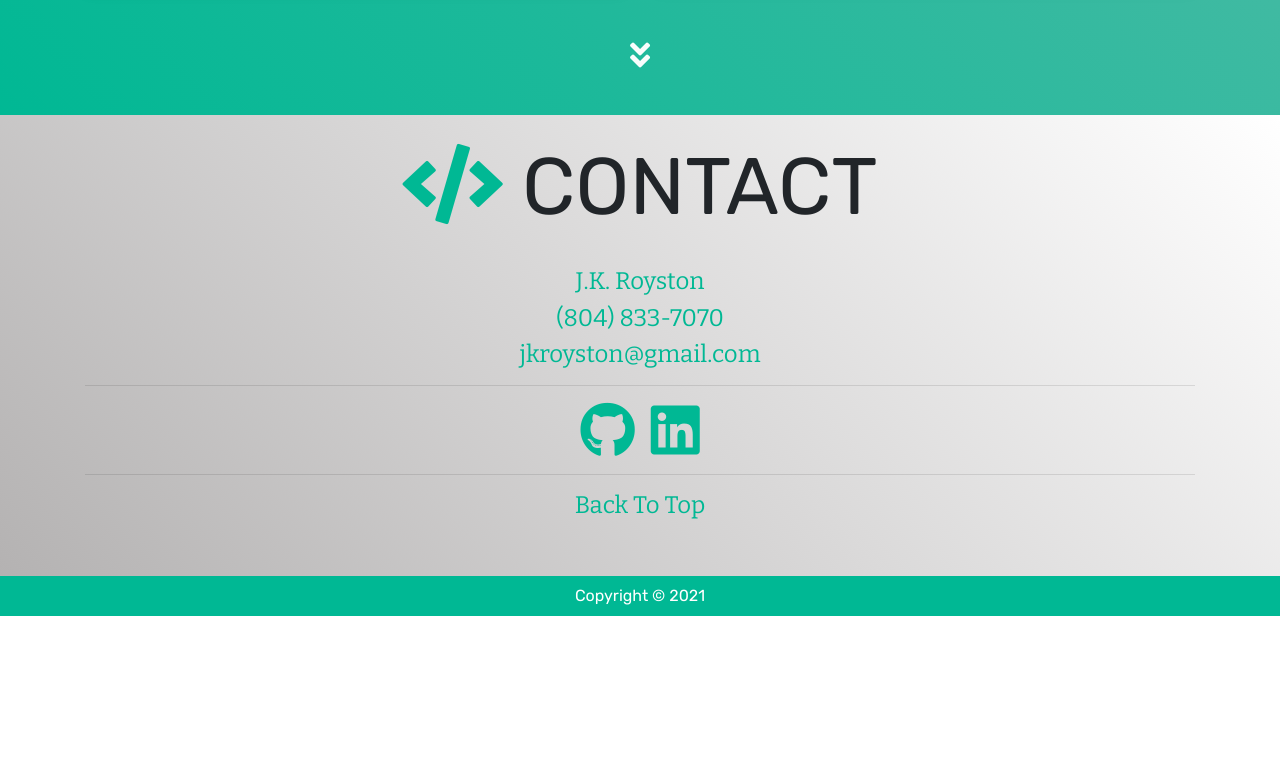
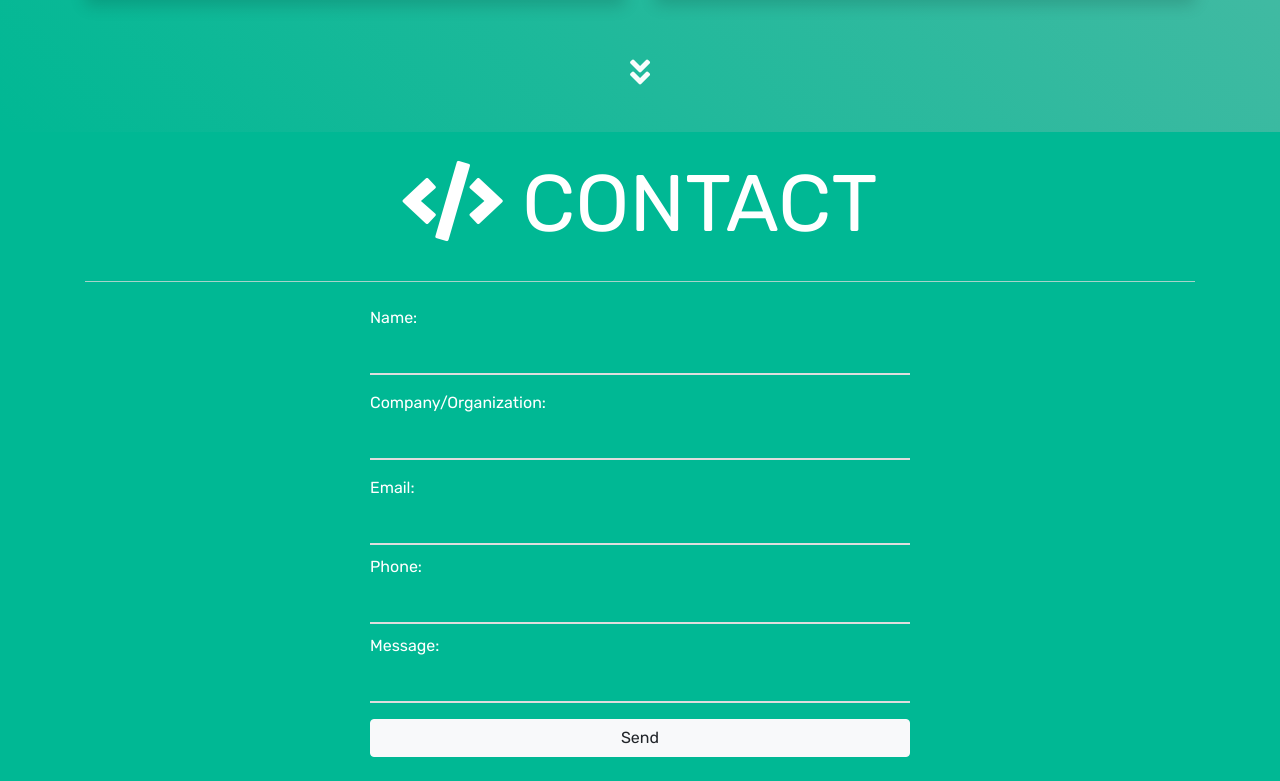
Before and after one commit to jxhnkndl/single-page-portfolio, a plain HTML site: page index.html in a window 1280 px wide. Shown: the part 2083-2864 px from the top of the page. Before the commit the page ends 2699 px from the top, so only its background shows below. Drawn offline with nearby package versions, Linux system fonts and the light colour scheme.

Commit message:
Create and style contact form

```diff
--- a/index.html
+++ b/index.html
@@ -48,16 +48,26 @@
       <header class="pb-3">
         <div id="header" class="container d-flex justify-content-center ">
           <div id="header-text" class="text-center">
+
+            <!-- Animated Graphic -->
             <div id="img-wrapper" class="mx-auto mt-5 mb-3 d-flex justify-content-center align-items-center">
               <img src="./assets/img/jkroyston.gif" alt="Animated memoji portrait">
             </div>
+
+            <!-- Stylized Hello -->
             <h1 class="heading rubik font-weight-bold">
               <i class="heading mb-0 fas fa-code color-green"></i>
               HELLO!
             </h1>
+
+            <!-- Heading Text -->
             <p class="h5 font-weight-light">I'm J.K. Royston and I'm full-stack developer based in Richmond, Virginia. Let's take my passion for technology and build something together.</p>
             <hr>
-            <a href="./assets/docs/jk-royston-full-resume.pdf" class="btn text-white m-2 shadow">Download Resume</a>
+
+            <!-- Resume Button -->
+            <a href="./assets/docs/jk-royston-full-resume.pdf" class="btn btn-green text-white m-2 shadow">Download Resume</a>
+
+            <!-- Animated Arrow -->
             <div class="down-scroll-arrow text-center mt-5">
               <a id="#header" href="#portfolio">
                 <i class="fas fa-angle-double-down h2 color-green mb-3"></i>
@@ -72,12 +82,15 @@
     <main>
 
       <!-- Section: Portfolio -->
-      <section id="portfolio" class="p-1">
+      <section id="portfolio" class="p-1 bg-green-gradient">
         <div class="container pb-4">
           <h2 class="heading rubik text-white text-center my-4">
             <i class="heading mb-0 fas fa-code"></i>
             PORTFOLIO
           </h2>
+
+          <hr>
+
           <div class="row">
 
             <!-- Project 1: Burger.js -->
@@ -94,12 +107,12 @@
                   </p>
                   <div class="row">
                     <div class="col-6 pr-1">
-                      <a href="https://powerful-retreat-22028.herokuapp.com/" target="_blank" class="btn bg-green text-white btn-block">
+                      <a href="https://powerful-retreat-22028.herokuapp.com/" target="_blank" class="btn btn-green bg-green text-white btn-block">
                         View App
                       </a>
                     </div>
                     <div class="col-6 pl-1">
-                      <a href="https://github.com/jxhnkndl/burger" target="_blank" class="btn bg-green text-white btn-block">
+                      <a href="https://github.com/jxhnkndl/burger" target="_blank" class="btn btn-green bg-green text-white btn-block">
                         View GitHub
                       </a>
                     </div>
@@ -122,12 +135,12 @@
                   </p>
                   <div class="row">
                     <div class="col-6 pr-1">
-                      <a href="https://todtsies.github.io/Project-1/" target="_blank" class="btn bg-green text-white btn-block">
+                      <a href="https://todtsies.github.io/Project-1/" target="_blank" class="btn btn-green bg-green text-white btn-block">
                         View App
                       </a>
                     </div>
                     <div class="col-6 pl-1">
-                      <a href="https://github.com/jxhnkndl/foo-bar-finder" target="_blank" class="btn bg-green text-white btn-block">
+                      <a href="https://github.com/jxhnkndl/foo-bar-finder" target="_blank" class="btn btn-green bg-green text-white btn-block">
                         View GitHub
                       </a>
                     </div>
@@ -150,12 +163,12 @@
                   </p>
                   <div class="row">
                     <div class="col-6 pr-1">
-                      <a href="https://vast-inlet-10059.herokuapp.com/add_workout" target="_blank" class="btn bg-green text-white btn-block">
+                      <a href="https://vast-inlet-10059.herokuapp.com/add_workout" target="_blank" class="btn btn-green bg-green text-white btn-block">
                         View App
                       </a>
                     </div>
                     <div class="col-6 pl-1">
-                      <a href="https://github.com/jxhnkndl/workout-log" target="_blank" class="btn bg-green text-white btn-block">
+                      <a href="https://github.com/jxhnkndl/workout-log" target="_blank" class="btn btn-green bg-green text-white btn-block">
                         View GitHub
                       </a>
                     </div>
@@ -178,12 +191,12 @@
                   </p>
                   <div class="row">
                     <div class="col-6 pr-1">
-                      <a href="https://jxhnkndl.github.io/weather-dashboard" target="_blank" class="btn bg-green text-white btn-block">
+                      <a href="https://jxhnkndl.github.io/weather-dashboard" target="_blank" class="btn btn-green bg-green text-white btn-block">
                         View App
                       </a>
                     </div>
                     <div class="col-6 pl-1">
-                      <a href="https://github.com/jxhnkndl/weather-dashboard" target="_blank" class="btn bg-green text-white btn-block">
+                      <a href="https://github.com/jxhnkndl/weather-dashboard" target="_blank" class="btn btn-green bg-green text-white btn-block">
                         View GitHub
                       </a>
                     </div>
@@ -201,12 +214,58 @@
       </section>
 
       <!-- Section: Contact -->
-      <section id="contact" class="bg-gray-gradient py-4">
-        <div class="container position-relative">
-          <h2 class="heading rubik text-center mb-3">
-            <i class="heading mb-0 color-green fas fa-code"></i>
+      <section id="contact" class="bg-green gradient py-4">
+        <div class="container">
+          <h2 class="heading rubik text-white text-center mb-3">
+            <i class="heading mb-4 fas fa-code"></i>
             CONTACT
           </h2>
+
+          <hr class="hr-light">
+
+          <div class="row mt-4">
+            <form id="contact-form" class="col-10 col-lg-6 mx-auto">
+
+              <div class="form-group">
+                <label for="input-name">Name:</label>
+                <input type="text" class="form-control" id="input-name" required>
+              </div>
+              <div class="form-group">
+                <label for="input-company">Company/Organization:</label>
+                <input type="text" class="form-control" id="input-name">
+              </div>
+              <div class="form-email">
+                <label for="input-name">Email:</label>
+                <input type="email" class="form-control" id="input-name" required>
+              </div>
+              <div class="form-phone">
+                <label for="input-name">Phone:</label>
+                <input type="tel" class="form-control" id="input-name">
+              </div>
+              <div class="form-phone">
+                <label for="input-message">Message:</label>
+                <input type="text" class="form-control" id="input-name">
+              </div>
+
+              <button class="btn btn-light btn-block mt-3">
+                Send
+              </button>
+
+            </form>
+          </div>
+
+
+        </div>
+      </section>
+
+
+      <!-- <section id="contact" class="bg-green-gradient py-4">
+        <div class="container position-relative">
+          <h2 class="heading rubik text-white text-center mb-3">
+            <i class="heading mb-0 fas fa-code"></i>
+            CONTACT
+          </h2>
+
           <div id="contact-details" class="text-center pt-3 pb-4">
             <a href="#navbar" class="h4 d-block">J.K. Royston</a>
             <a href="tel:+18048337070" class="h4 d-block">(804) 833-7070</a>
@@ -224,13 +283,9 @@
             <a href="#navbar" class="h4 d-block">Back To Top</a>
           </div>
         </div>
-      </section>
+      </section> -->
     </main>
 
-    <!-- Footer -->
-    <footer class="bg-green py-2">
-      <p class="rubik text-white text-center mb-0 font-weight-light">Copyright &copy; 2021</p>
-    </footer>
   </div>
 
 
--- a/style.css
+++ b/style.css
@@ -25,7 +25,6 @@ a.nav-link {
 
 .btn,
 .btn:visited {
-  background-image: linear-gradient(45deg, #00b894, #06816988);
   font-family: "Rubik", sans-serif;
   text-decoration: none;
 }
@@ -63,7 +62,6 @@ a.nav-link {
 /* Portfolio */
 
 #portfolio {
-  background-image: linear-gradient(45deg, #00b894, #06816988);
   min-height: 100vh;
 }
 
@@ -78,6 +76,39 @@ a.nav-link {
   animation-iteration-count: infinite;
 }
 
+#contact-form {
+  font-family: "Rubik", sans-serif;
+  font-weight: 400;
+}
+
+#input-name,
+#input-company,
+#input-email,
+#input-phone,
+#input-description {
+  box-sizing: border-box;
+	-webkit-box-sizing: border-box;
+	-moz-box-sizing: border-box;
+	outline: none;
+	display: block;
+	width: 100%;
+	padding: 2px;
+	border: none;
+	border-bottom: 2px solid #ddd;
+  border-radius: 0;
+	background: transparent;
+  color: #ffffff;
+  font-size: 1.75rem;
+	margin-bottom: 10px;
+	height: 45px;
+}
+
+label {
+  color: #ffffff;
+  font-family: "Rubik", sans-serif;
+  margin-bottom: 0;
+}
+
 /* Helper Classes: Color */
 
 .bg-green {
@@ -88,8 +119,20 @@ a.nav-link {
   color: #00b894;
 }
 
+.btn-green {
+  background-image: linear-gradient(45deg, #00b894, #06816988);
+}
+
+.bg-green-gradient {
+  background-image: linear-gradient(45deg, #00b894, #06816988);
+}
+
 .bg-gray-gradient {
   background-image: linear-gradient(45deg, #b4b2b2, #ffffff);
+}
+
+.hr-light {
+  border-color: rgba(221, 221, 221, 0.753);
 }
 
 /* Helper Classes: Text */
```
